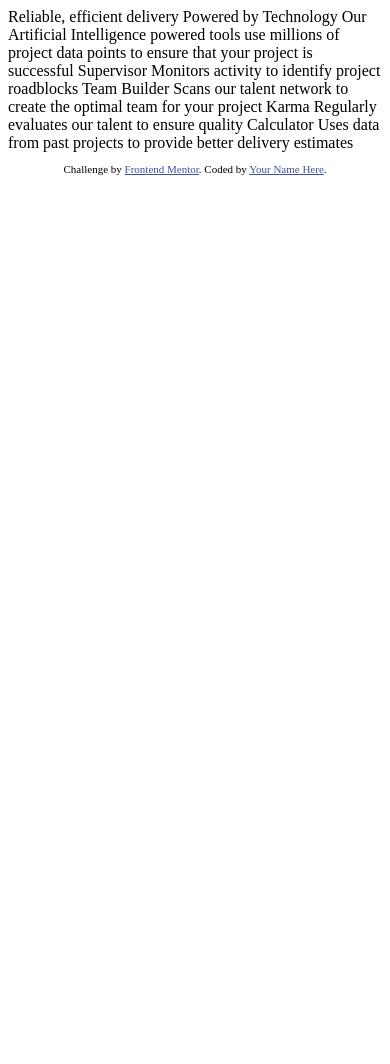
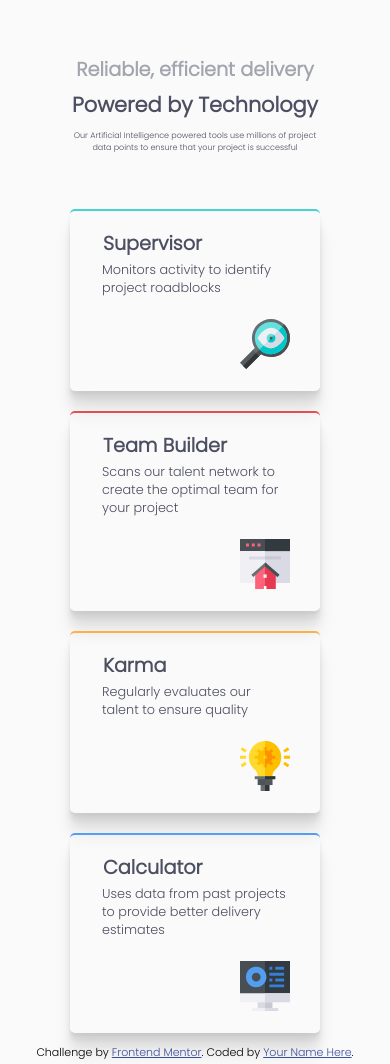
Before and after one commit to AmanDeep9925/four-card-feature-section-master, a plain HTML site: page index.html in a window 390 px wide. Before the commit the page ends 844 px from the top, so only its background shows below. Drawn offline with Linux system fonts and the light colour scheme.

Commit message:
Styled the content

```diff
--- a/index.html
+++ b/index.html
@@ -1,44 +1,108 @@
 <!DOCTYPE html>
 <html lang="en">
     <head>
-  <meta charset="UTF-8">
-  <meta name="viewport" content="width=device-width, initial-scale=1.0"> <!-- displays site properly based on user's device -->
+        <meta charset="UTF-8" />
+        <meta name="viewport" content="width=device-width, initial-scale=1.0" />
+        <!-- displays site properly based on user's device -->
 
-  <link rel="icon" type="image/png" sizes="32x32" href="./images/favicon-32x32.png">
+        <link
+            rel="icon"
+            type="image/png"
+            sizes="32x32"
+            href="./images/favicon-32x32.png"
+        />
 
         <title>Frontend Mentor | Four card feature section</title>
 
+        <link rel="stylesheet" href="style.css" />
+
         <!-- Feel free to remove these styles or customise in your own stylesheet 👍 -->
         <style>
-    .attribution { font-size: 11px; text-align: center; }
-    .attribution a { color: hsl(228, 45%, 44%); }
+            .attribution {
+                font-size: 11px;
+                text-align: center;
+            }
+            .attribution a {
+                color: hsl(228, 45%, 44%);
+            }
         </style>
     </head>
     <body>
+        <section>
+            <div class="heading-container">
+                <h1>Reliable, efficient delivery</h1>
 
-  Reliable, efficient delivery
-  Powered by Technology
+                <h2>Powered by Technology</h2>
 
-  Our Artificial Intelligence powered tools use millions of project data points
-  to ensure that your project is successful
+                <p>
+                    Our Artificial Intelligence powered tools use millions of
+                    project data points to ensure that your project is
+                    successful
+                </p>
+            </div>
 
-  Supervisor
-  Monitors activity to identify project roadblocks
+            <div class="card-container">
+                <div class="card super">
+                    <h2>Supervisor</h2>
+                    <p>Monitors activity to identify project roadblocks</p>
 
-  Team Builder
-  Scans our talent network to create the optimal team for your project
+                    <div class="card-image">
+                        <img
+                            src="./images/icon-supervisor.svg"
+                            alt="Supervisor"
+                        />
+                    </div>
+                </div>
 
-  Karma
-  Regularly evaluates our talent to ensure quality
+                <div class="card team">
+                    <h2>Team Builder</h2>
+                    <p>
+                        Scans our talent network to create the optimal team for
+                        your project
+                    </p>
 
-  Calculator
-  Uses data from past projects to provide better delivery estimates
+                    <div class="card-image">
+                        <img
+                            src="./images/icon-team-builder.svg"
+                            alt="Builder"
+                        />
+                    </div>
+                </div>
 
+                <div class="card karma">
+                    <h2>Karma</h2>
+                    <p>Regularly evaluates our talent to ensure quality</p>
+
+                    <div class="card-image">
+                        <img src="./images/icon-karma.svg" alt="Karma" />
+                    </div>
+                </div>
+
+                <div class="card calc">
+                    <h2>Calculator</h2>
+                    <p>
+                        Uses data from past projects to provide better delivery
+                        estimates
+                    </p>
+
+                    <div class="card-image">
+                        <img
+                            src="./images/icon-calculator.svg"
+                            alt="Calculator"
+                        />
+                    </div>
+                </div>
+            </div>
+        </section>
 
         <footer>
             <p class="attribution">
-      Challenge by <a href="https://www.frontendmentor.io?ref=challenge" target="_blank">Frontend Mentor</a>.
-      Coded by <a href="#">Your Name Here</a>.
+                Challenge by
+                <a
+                    href="https://www.frontendmentor.io?ref=challenge"
+                    target="_blank"
+                    >Frontend Mentor</a
+                >. Coded by <a href="#">Your Name Here</a>.
             </p>
         </footer>
     </body>
--- /dev/null
+++ b/style.css
@@ -0,0 +1,244 @@
+@import url('https://fonts.googleapis.com/css2?family=Poppins:wght@300&display=swap');
+
+* {
+    box-sizing: border-box;
+}
+
+body {
+    font-family: 'Poppins', sans-serif;
+    margin: 0;
+    padding: 0;
+    background-color: hsl(0, 0%, 98%);
+}
+
+section {
+    height: 100%;
+    /* width: 50; */
+    padding: 50px 0 0 0;
+}
+
+.heading-container {
+    /* border: 2px solid red; */
+    text-align: center;
+    /* width: 70%; */
+    min-width: 35%;
+    margin: auto;
+}
+
+.heading-container h1 {
+    color: hsl(229, 6%, 66%);
+    font-size: 2rem;
+    margin: 5px;
+}
+
+.heading-container h2 {
+    font-size: 1.8rem;
+    color: hsl(234, 12%, 34%);
+    font-weight: 900;
+    margin: 5px;
+}
+
+.heading-container p {
+    padding: 5px;
+    font-size: 0.8rem;
+    color: hsl(234, 12%, 34%);
+}
+
+.card-container {
+    width: 70%;
+    /* margin: 50px auto 0px auto; */
+    margin: auto;
+    border-radius: 5px;
+    display: grid;
+    grid-template-areas:
+        'super team calc'
+        '. karma .';
+    grid-gap: 50px;
+    position: relative;
+    margin-top: 50px;
+}
+
+.card-container .card {
+    /* margin: auto; */
+    width: 300px;
+    padding: 15px 30px;
+    border-radius: 5px;
+    box-shadow: 0 2.8px 2.2px rgba(0, 0, 0, 0.034),
+        0 6.7px 5.3px rgba(0, 0, 0, 0.048), 0 12.5px 10px rgba(0, 0, 0, 0.06),
+        0 22.3px 17.9px rgba(0, 0, 0, 0.072);
+}
+
+.card h2 {
+    margin: 3px;
+    font-size: 1.2rem;
+    color: hsl(234, 12%, 34%);
+}
+
+.card p {
+    margin: 2px;
+    font-size: 0.8rem;
+    color: hsl(234, 12%, 34%);
+}
+
+.card-image {
+    text-align: right;
+    padding: 20px 0 0 0;
+}
+
+.card-image img {
+    width: 50px;
+}
+
+.team {
+    border-top: 2px solid hsl(0, 78%, 62%);
+    grid-area: team;
+}
+.super {
+    border-top: 2px solid hsl(180, 62%, 55%);
+    grid-area: super;
+    position: relative;
+    top: 60%;
+}
+.karma {
+    border-top: 2px solid hsl(34, 97%, 64%);
+    grid-area: karma;
+}
+.calc {
+    border-top: 2px solid hsl(212, 86%, 64%);
+    grid-area: calc;
+    position: relative;
+    top: 60%;
+}
+
+@media (max-width: 1500px) {
+    .heading-container {
+        text-align: center;
+        width: 70%;
+        margin: auto;
+    }
+
+    .card-container {
+        display: grid;
+        display: grid;
+        grid-template-areas:
+            'super team'
+            'calc karma';
+        grid-gap: 20px;
+        margin: 50px auto auto auto;
+        width: 70%;
+    }
+
+    .card-container .card {
+        width: 290px;
+    }
+
+    .team {
+        border-top: 2px solid hsl(0, 78%, 62%);
+        grid-area: team;
+    }
+    .super {
+        border-top: 2px solid hsl(180, 62%, 55%);
+        grid-area: super;
+        position: relative;
+        top: 0%;
+    }
+    .karma {
+        border-top: 2px solid hsl(34, 97%, 64%);
+        grid-area: karma;
+    }
+    .calc {
+        border-top: 2px solid hsl(212, 86%, 64%);
+        grid-area: calc;
+        position: relative;
+        top: 0%;
+    }
+}
+
+@media (max-width: 800px) {
+    .heading-container {
+        text-align: center;
+        width: 70%;
+        margin: auto;
+    }
+
+    .card-container {
+        display: flex;
+        justify-content: center;
+        align-items: center;
+        flex-direction: column;
+        margin: 50px auto auto auto;
+        width: 80%;
+    }
+
+    .card-container .card {
+        width: 270px;
+    }
+
+    .team {
+        border-top: 2px solid hsl(0, 78%, 62%);
+        grid-area: team;
+    }
+    .super {
+        border-top: 2px solid hsl(180, 62%, 55%);
+        grid-area: super;
+        position: relative;
+        top: 0%;
+    }
+    .karma {
+        border-top: 2px solid hsl(34, 97%, 64%);
+        grid-area: karma;
+    }
+    .calc {
+        border-top: 2px solid hsl(212, 86%, 64%);
+        grid-area: calc;
+        position: relative;
+        top: 0%;
+    }
+}
+
+@media (max-width: 500px) {
+    .heading-container {
+        text-align: center;
+        width: 70%;
+        margin: auto;
+    }
+
+    .heading-container h1 {
+        color: hsl(229, 6%, 66%);
+        font-size: 1.2rem;
+        margin: 5px;
+    }
+
+    .heading-container h2 {
+        font-size: 1.3rem;
+        color: hsl(234, 12%, 34%);
+        font-weight: 900;
+        margin: 5px;
+    }
+
+    .heading-container p {
+        margin: 5px;
+        font-size: 0.5rem;
+        color: hsl(234, 12%, 34%);
+    }
+
+    .card-container {
+        display: flex;
+        justify-content: center;
+        align-items: center;
+        flex-direction: column;
+        margin: 50px auto auto auto;
+        width: 80%;
+    }
+
+    .card-container .card {
+        /* margin: auto; */
+        width: 250px;
+        padding: 15px 30px;
+        border-radius: 5px;
+        box-shadow: 0 2.8px 2.2px rgba(0, 0, 0, 0.034),
+            0 6.7px 5.3px rgba(0, 0, 0, 0.048),
+            0 12.5px 10px rgba(0, 0, 0, 0.06),
+            0 22.3px 17.9px rgba(0, 0, 0, 0.072);
+    }
+}
```
Lines whose indentation alone changed are shown as unchanged.
